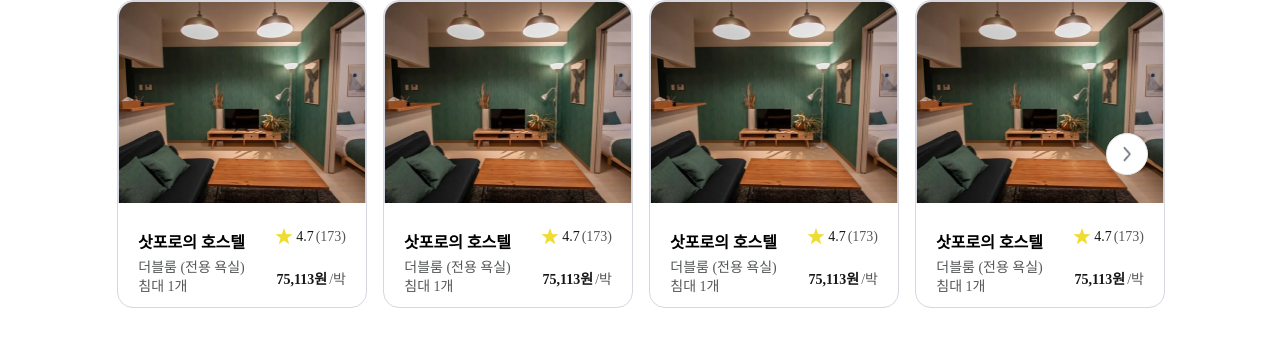
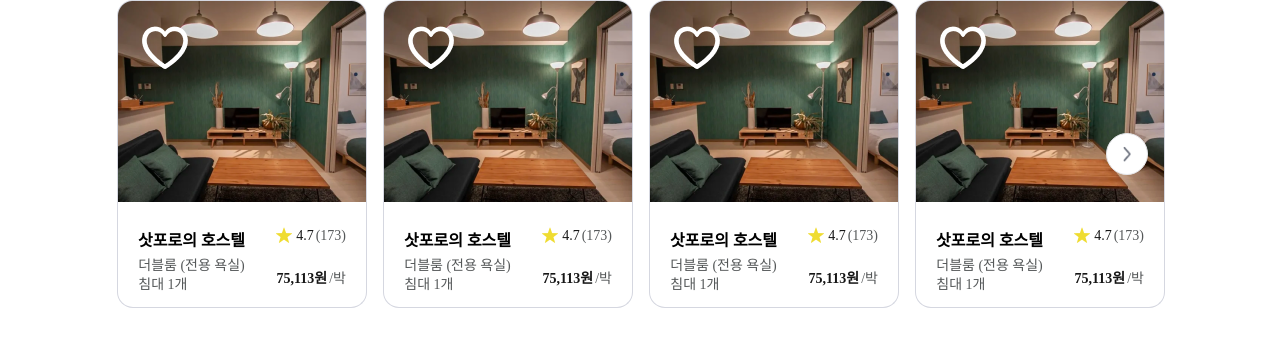
Before and after one commit to DO-SOPT-CDS-TEAM-WEB7/Client, a React (Vite) app: page /test in a window 1280 px wide. Shown: the top 346 px of the page. Built offline with nearby package versions, Linux system fonts and the light colour scheme.

Commit message:
chore ticketList 캐러셀 컴포넌트 border 적용, border이미지 추출

```diff
--- a/src/assets/image/index.ts
+++ b/src/assets/image/index.ts
@@ -1,6 +1,7 @@
 // 명명규칙은 xxxxImg로 통일
 export { default as BackwardArrow } from './chevron.backward.png';
 export { default as ForwardArrow } from './chevron.forward.png';
+export { default as HeartImg } from './icn_heart.png';
 export { default as StarImg } from './icn_star@2x.png';
 export { default as HotelImg } from './img_hotel_1@2x.png';
 export { default as MainImg } from './img_main.png';
--- a/src/components/ticketList/CustomSlide.tsx
+++ b/src/components/ticketList/CustomSlide.tsx
@@ -1,6 +1,6 @@
 import styled from 'styled-components';
 
-import { HotelImg, StarImg } from '../../assets/image';
+import { HeartImg, HotelImg, StarImg } from '../../assets/image';
 
 interface CustomSlideProps {
   hotelName: string;
@@ -12,6 +12,7 @@ const CustomSlide = (props: CustomSlideProps) => {
   const { hotelName, hotelRoom, hotelBed } = props;
   return (
     <ElementContainer>
+      <Heart src={HeartImg} alt="좋아요" />
       <ElementImg src={HotelImg} alt="이미지" />
       <DescriptionWrapper>
         <HotelDescription>
@@ -40,7 +41,6 @@ const CustomSlide = (props: CustomSlideProps) => {
 export default CustomSlide;
 
 const ElementContainer = styled.article`
-  border: 0.1rem solid ${({ theme }) => theme.colors.skscanGrey200};
   border-radius: 1.6rem;
   width: 25rem;
   height: 30.8rem;
@@ -56,6 +56,11 @@ const DescriptionWrapper = styled.div`
   display: flex;
   align-items: center;
   justify-content: space-between;
+  border: 0;
+  border-right: 1px solid ${({ theme }) => theme.colors.skscanGrey200};
+  border-bottom: 1px solid ${({ theme }) => theme.colors.skscanGrey200};
+  border-left: 1px solid ${({ theme }) => theme.colors.skscanGrey200};
+  border-radius: 0 0 1.6rem 1.6rem;
   padding: 2rem;
   height: 10.6rem;
 `;
@@ -135,6 +140,10 @@ const HotelPerDay = styled.span`
   ${({ theme }) => theme.fonts.caption02};
 `;
 
+const Heart = styled.img`
+  position: absolute;
+`;
+
 // children으로 변경 필요
 // 반응형 필요
 // 반응형일시 화살표 포지션 정하기
```
Also changed, not shown: src/assets/image/icn_heart.png (added).
